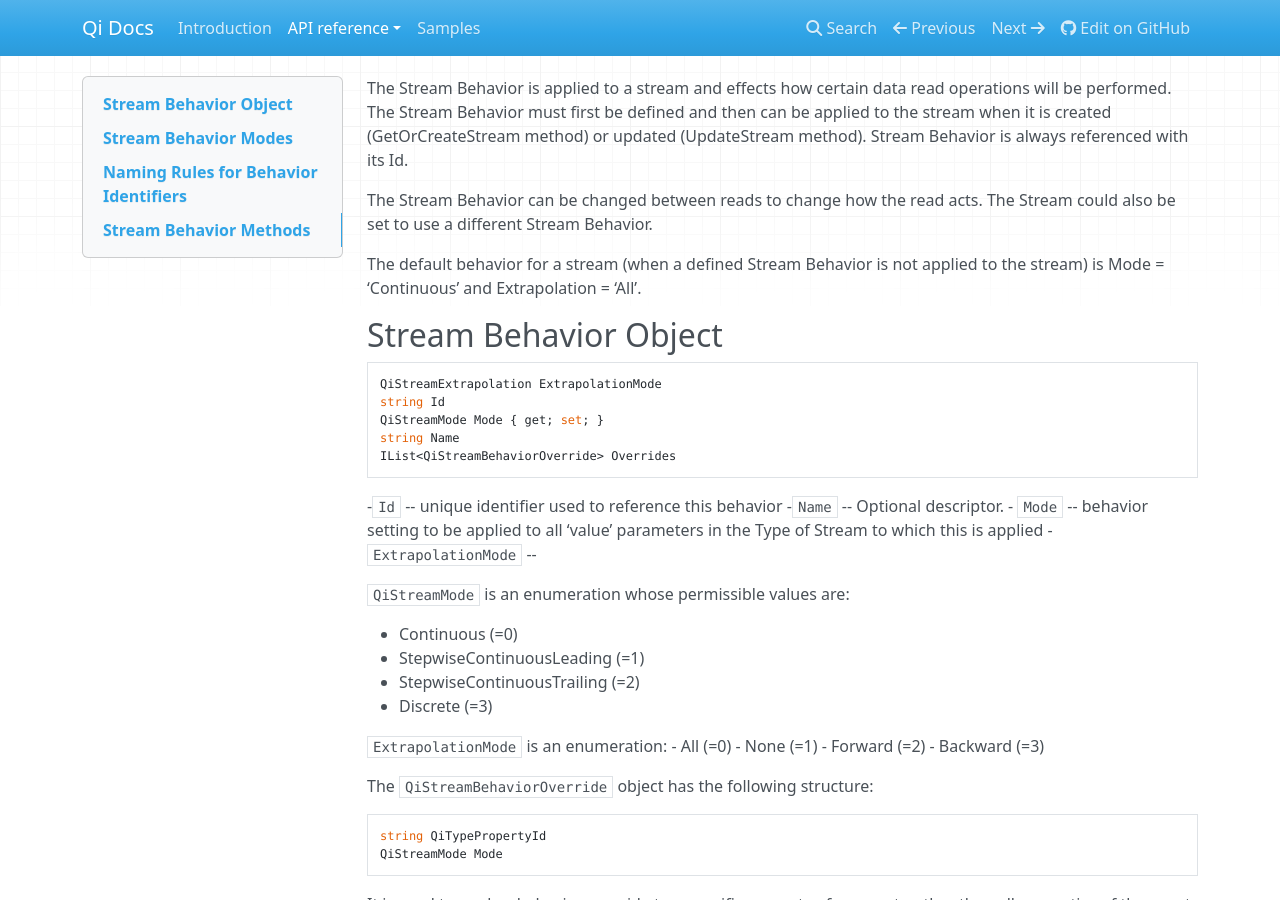
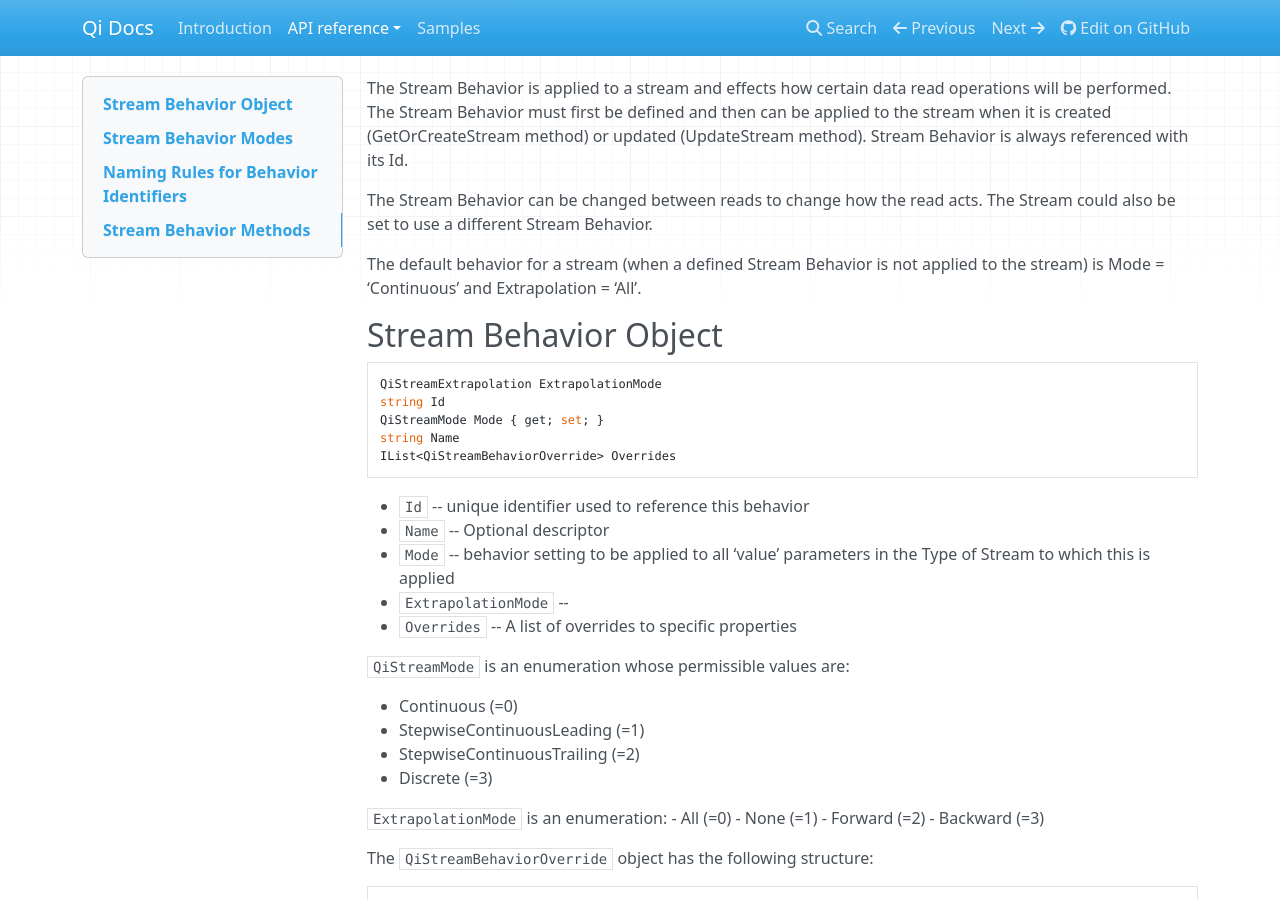
Before and after one commit to ssuryanarayanan/Qi-Docs, an MkDocs documentation site: the page built from docs/StreamBehaviors.md, in a window 1280 px wide and 900 px high. Built offline with MkDocs 1.6.1, drawn with Linux system fonts in a browser that asks for light colours; nearby versions of some CDN libraries; old or Windows-style settings are respelled for this version of MkDocs.

Commit message:
Update StreamBehaviors.md

````diff
--- a/docs/StreamBehaviors.md
+++ b/docs/StreamBehaviors.md
@@ -13,10 +13,13 @@ QiStreamMode Mode { get; set; }
 string Name
 IList<QiStreamBehaviorOverride> Overrides
 ```
--`Id` -- unique identifier used to reference this behavior
--`Name` -- Optional descriptor.
+
+- `Id` -- unique identifier used to reference this behavior
+- `Name` -- Optional descriptor
 - `Mode` -- behavior setting to be applied to all ‘value’ parameters in the Type of Stream to which this is applied
 - `ExtrapolationMode` --
+- `Overrides` -- A list of overrides to specific properties
+
 
 `QiStreamMode` is an enumeration whose permissible values are:
 
````
